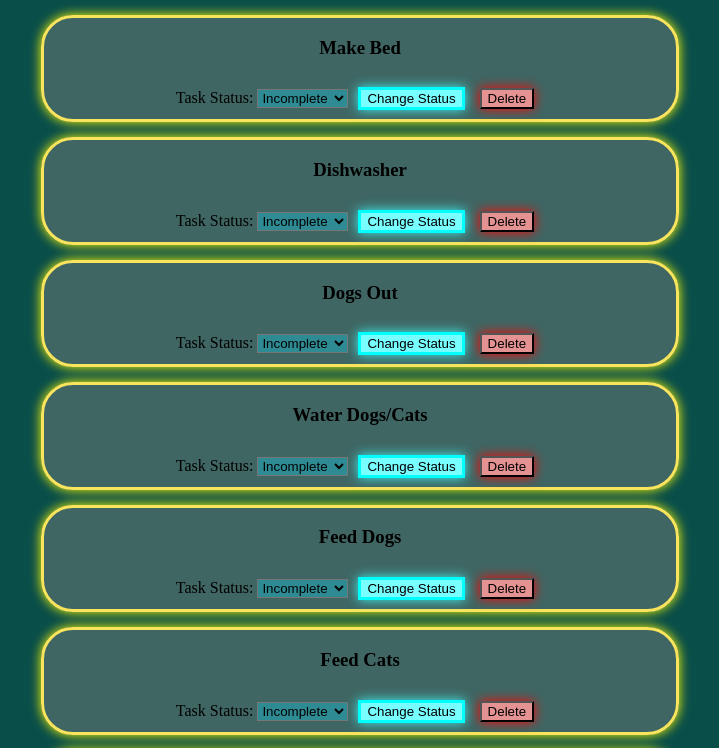
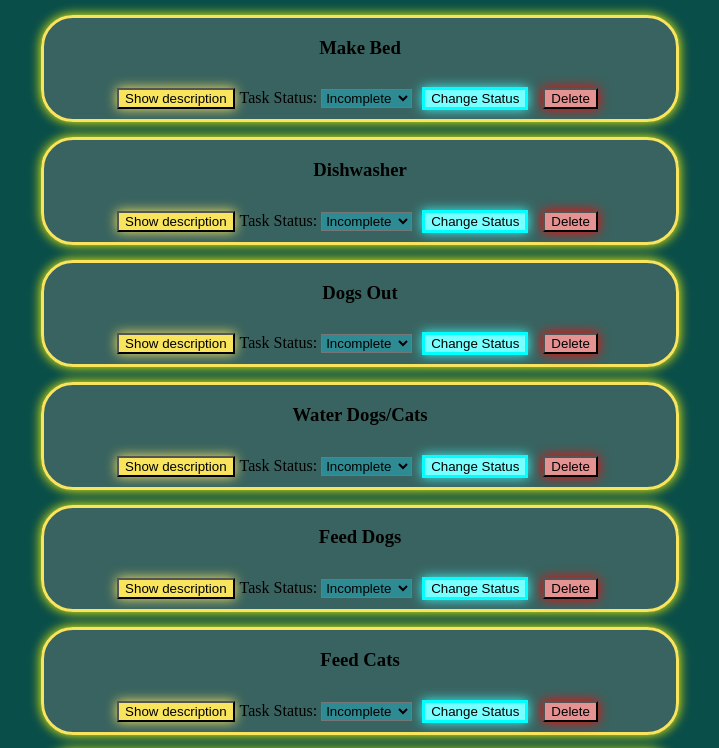
Before and after one commit to rc-devs/daily-task-manager, an Angular app in the folder daily-task-manager/: page / in a window 1280 px wide. Shown: the top 748 px of the page, without its empty margins (283-1002 px from the left). Built offline with nearby package versions, Linux system fonts and the light colour scheme.

Commit message:
add conditional showDescription

```diff
--- a/daily-task-manager/src/app/checklist/task-card/task-card.component.css
+++ b/daily-task-manager/src/app/checklist/task-card/task-card.component.css
@@ -5,7 +5,7 @@ div{
   margin: 15px;
   margin-left: 25%;
   content: center;
-  background-color: rgba(139, 137, 137, 0.418)
+  background-color: rgba(139, 137, 137, 0.37)
 }
 
 .incomplete {
--- a/daily-task-manager/src/app/checklist/task-card/task-card.component.html
+++ b/daily-task-manager/src/app/checklist/task-card/task-card.component.html
@@ -3,7 +3,13 @@
     <div class="{{t.status}}" >
     <h3>{{t.task}}</h3>
     <!-- @if to display description (t.description (not yet added)) -->
-     <p>{{t.description}}</p>
+     @if (showDescription()){
+      <p>{{t.description}}</p>
+      <button (click)="showDescriptionHandler(false)" type="button">Show description</button>
+     } @else if (!showDescription()) {
+      <button (click)="showDescriptionHandler(true)" type="button">Show description</button>
+     }
+
       <label for="tasks">Task Status: </label>
         <select #taskStatus name="taskStatus">
             <option #incomplete name="incomplete" value="incomplete">Incomplete</option>
--- a/daily-task-manager/src/app/checklist/task-card/task-card.component.ts
+++ b/daily-task-manager/src/app/checklist/task-card/task-card.component.ts
@@ -10,6 +10,7 @@ import { ChecklistService } from '../../shared/services/checklist.service';
 })
 export class TaskCardComponent {
     constructor(private checklistService: ChecklistService){}
+    showDescription = signal(false)
 
     get debugOutput() {
       console.log("[ task-card component] generated");
@@ -33,6 +34,10 @@ export class TaskCardComponent {
       console.log(this.checklistService.dailyTasks)
     }
 
+    showDescriptionHandler(bool: boolean){
+      this.showDescription.set(bool);
+    }
+
     onSubmit(){
       this.checklistService.onSubmitHandler(this.checklistService.dailyTasks)
     }
```
